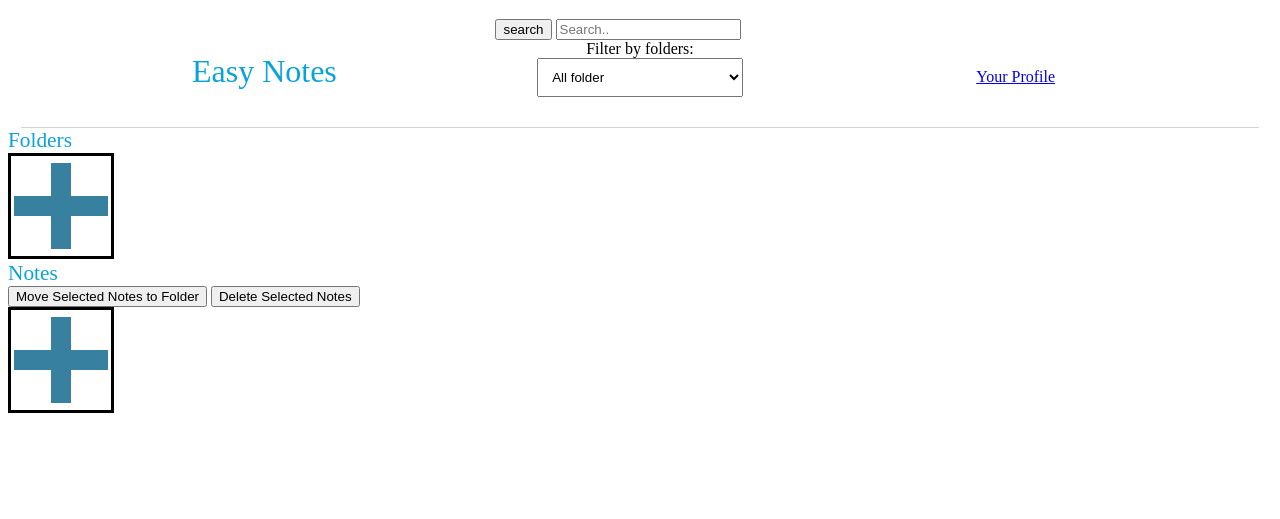
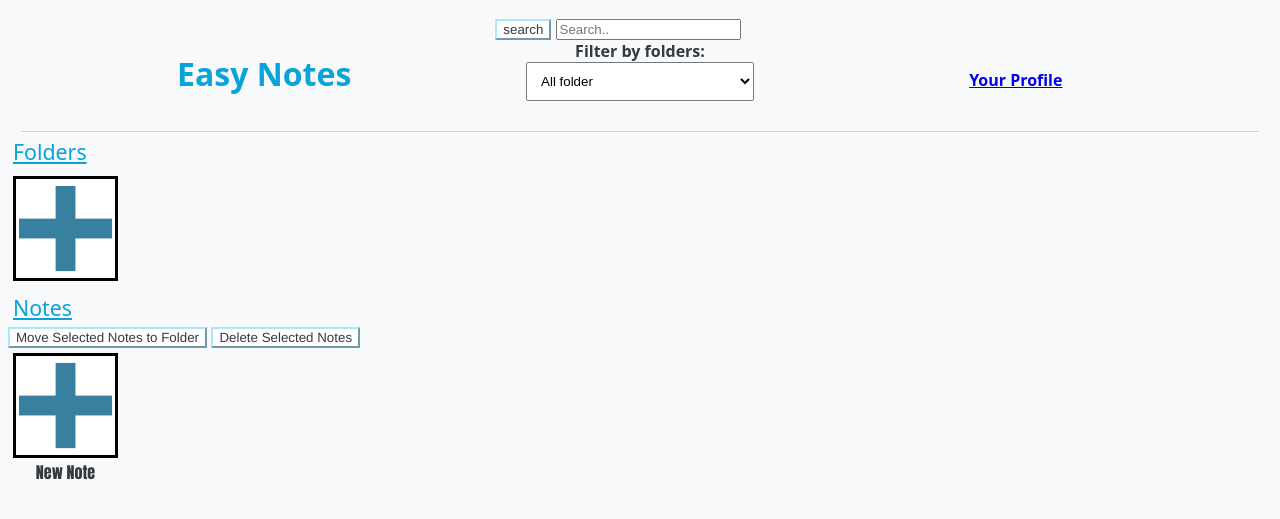
Before and after one commit to notnuthin/note-app, a Flask app: page /homepage in a window 1280 px wide. Shown: the top 519 px of the page. Run offline with Flask 3, Linux system fonts and the light colour scheme; the visitor is signed in with stand-in values (Sample User, id 1); data that the repository does not hold is empty.

Commit message:
Added CSS for homepage

```diff
--- a/app/__init__.py
+++ b/app/__init__.py
@@ -41,10 +41,10 @@ app_obj.register_blueprint(auth_blueprint)
 from .main import main as main_blueprint
 app_obj.register_blueprint(main_blueprint)
 
-with app_obj.app_context():
-     from app.models import User, Note, Folder
-     db.drop_all() #this command deletes the tables so you can add new ones
-     db.create_all()
+# with app_obj.app_context():
+#      from app.models import User, Note, Folder
+#      db.drop_all() #this command deletes the tables so you can add new ones
+#      db.create_all()
 
 
 
--- a/app/auth.py
+++ b/app/auth.py
@@ -9,7 +9,7 @@ auth = Blueprint('auth', __name__)
 @auth.route("/login", methods = ['GET', 'POST'])
 def login():
     if current_user.is_authenticated: #user already logged in
-         return redirect('/')
+         return redirect(url_for('main.homepage'))
     form = LoginForm()
     if form.validate_on_submit():
         print("validated")
--- a/app/main.py
+++ b/app/main.py
@@ -10,7 +10,6 @@ from io import BytesIO
 import random
 import string
 from docx import Document
-from flask_weasyprint import HTML, render_pdf
 
 main = Blueprint('main', __name__)
 
@@ -247,14 +246,8 @@ def export_notes(output_format):
         if not note_content:
             raise RuntimeError("Empty note content")
 
-        if output_format == 'pdf':
-            # Use WeasyPrint for PDF conversion
-            html_content = f"<pre>{note_content}</pre>"
-            pdf = HTML(string=html_content).write_pdf()
-            response = make_response(pdf)
-            response.headers['Content-Type'] = 'application/pdf'
-            response.headers['Content-Disposition'] = 'attachment; filename=temp_note.pdf'
-        elif output_format == 'docx':
+
+        if output_format == 'docx':
             # Use python-docx for docx conversion
             doc = Document()
             doc.add_paragraph(note_content)
--- a/app/static/styles/homepage_style.css
+++ b/app/static/styles/homepage_style.css
@@ -20,6 +20,8 @@
     border-bottom: 1px solid #d3d3d3;
     overflow: no-content;
     min-width: 400px;
+    font-family: system-ui, -apple-system, BlinkMacSystemFont, 'Segoe UI', Roboto, Oxygen, Ubuntu, Cantarell, 'Open Sans', 'Helvetica Neue', sans-serif;
+    font-weight: bold;
 }
 div#header div{
     display: inline-block;
@@ -27,8 +29,11 @@ div#header div{
 }
 
 #header2{
+    font-family: system-ui, -apple-system, BlinkMacSystemFont, 'Segoe UI', Roboto, Oxygen, Ubuntu, Cantarell, 'Open Sans', 'Helvetica Neue', sans-serif;
     font-size: 16pt;
     color: #08a3d9;
+    padding:5px;
+    text-decoration: underline;
 }
 
 .transparentbutton{
@@ -40,12 +45,6 @@ div#header div{
     max-width: 100%; /* Ensure the image doesn't exceed the button width */
     height: auto; /* Maintain the image's aspect ratio */
     display: block; /* Remove any extra spacing around the image */
-}
-
-#transparentbutton{
-    background-color: rgb(255, 0, 0); /* Fully transparent background */
-    border: 3px solid #000000;
-    padding: 50px;
 }
 
 .icons-container {
@@ -94,3 +93,26 @@ select {
 .invisible{
     display:none;
 }
+
+body{
+    background-color: #f8f9fa;
+    color: #343a40;
+    font-family: 'Helvetica', sans-serif;
+}
+.item {
+    vertical-align: top;
+    display: inline-block;
+    text-align: center;
+    width: 105px;
+    padding: 5px
+}
+.caption {
+    display: block;
+}
+
+button {
+    background-color: white;
+    color: #343a40;
+    font-family: 'Helvetica', sans-serif;
+    border-color:#ace6ff
+}
--- a/app/templates/homepage.html
+++ b/app/templates/homepage.html
@@ -40,14 +40,14 @@
 
         <div class="icons-container">
             <!-- New Folder Button -->
-            <form onsubmit="return newFolder()">
+            <form class="item" onsubmit="return newFolder()">
                 <button class="transparentbutton" onclick="submit()">
                     <img src="{{url_for('static', filename ='plus.png')}}"  alt="Folder Image">
                 </button>
             </form>
             <!-- For Loop making an picture button for each folder -->
             {% for folder in folders %}
-            <form onsubmit="return false;">
+            <form class="item" onsubmit="return false;">
                 <button class="transparentbutton folderbutton" id="{{folder.id}}" onclick="openFolder({{folder.id}})">
                     <img src="{{url_for('static', filename ='Foldersmall.png')}}"  alt="Folder Image">
                 </button>
@@ -83,20 +83,25 @@
         <!-- Where all the notes and new note button are contained -->
         <div class="icons-container">
             <!-- New Note button -->
-            <form onsubmit="return newNote()">
+            <form class ="item" onsubmit="return newNote()">
                 <button class="transparentbutton" onclick="submit()">
                     <img src="{{url_for('static', filename ='plus.png')}}"  alt="Note Image">
                 </button>
+                <div class="caption">
+                    New Note
+                </div>
             </form>
 
             <!-- For loop for displaying each note -->
             {% for note in notes %}
             {% if note.folder_id is none or not note.folder.is_password_protected%}
-            <form onsubmit="return false;">
+            <form class="item" onsubmit="return false;">
                 <button class="transparentbutton notebutton" id="{{note.id}}" onclick="toggleSelection('{{note.id}}')" ondblclick="openNote('{{note.id}}')">
                     <img src="{{url_for('static', filename ='smallNote.jpg')}}"  alt="Note Image">
                 </button>
-                {{note.name}}
+                <div class="caption">
+                    {{note.name}}
+                </div>
             </form>
             {% endif %}
             {% endfor %}
@@ -257,6 +262,7 @@
 
             // Close the popup
             closeCustomPrompt();
+            location.reload();
         }
 
         //Function for making a new folder
--- /dev/null
+++ b/temp_note.html
@@ -0,0 +1 @@
+<pre>Start writing your note here!</pre>
```
Also changed, not shown: requirements.txt (added, +39 -0 lines).
